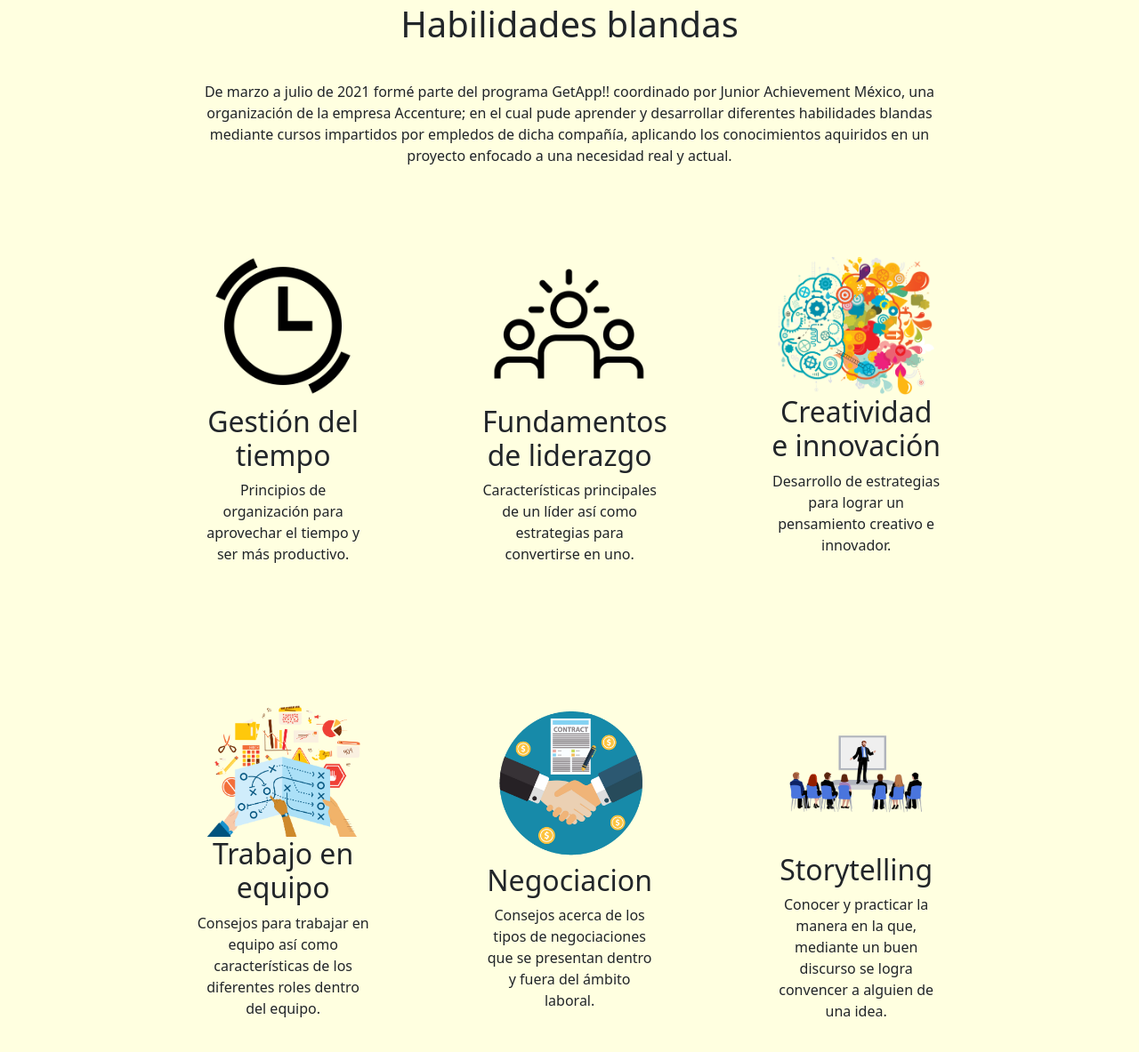
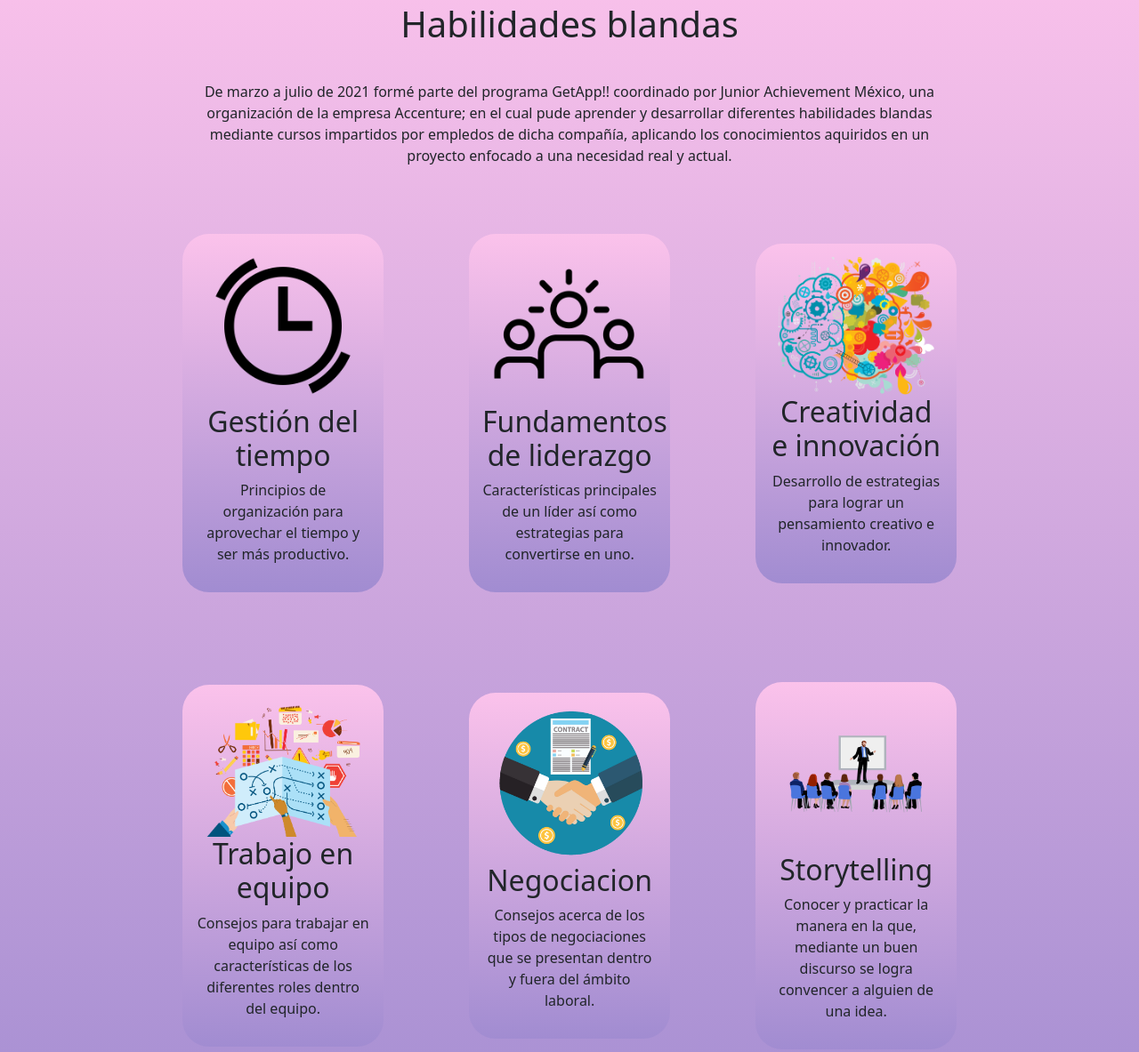
Before and after one commit to paco2605/CVweb, a plain HTML site: page index.html in a window 1280 px wide. Shown: the part 1911-3094 px from the top of the page at 89% size. Drawn offline with nearby package versions, Linux system fonts and the light colour scheme.

Commit message:
changed habilidades blandas background

```diff
--- a/CSS/main.css
+++ b/CSS/main.css
@@ -302,8 +302,8 @@
 .main-services {
 
     width: 100%;
-    background-color: lightyellow;
-
+    /* background-color: lightyellow; */
+    background-image: linear-gradient(to top, #a18cd1 0%, #fbc2eb 100%);
 }
 .main-services-global {
 
@@ -336,7 +336,8 @@
 
     width: 26%;
     padding: 15px;
-    background-color: lightyellow;
+    /* background-color: lightyellow; */
+    background-image: linear-gradient(to top, #a18cd1 0%, #fbc2eb 100%);
     border-radius: 30px;
     text-align: center;
     margin-bottom: 100px;
```
